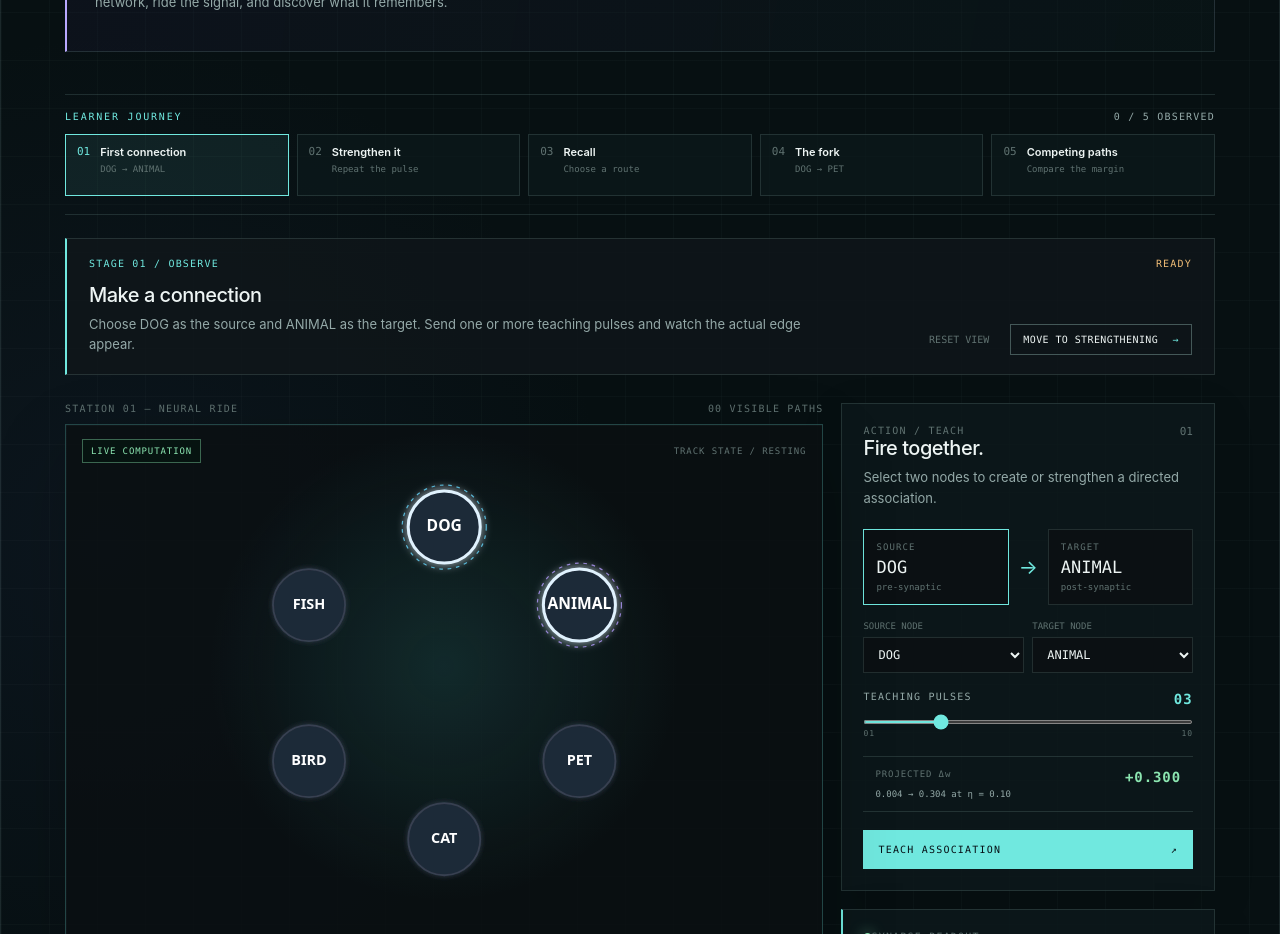
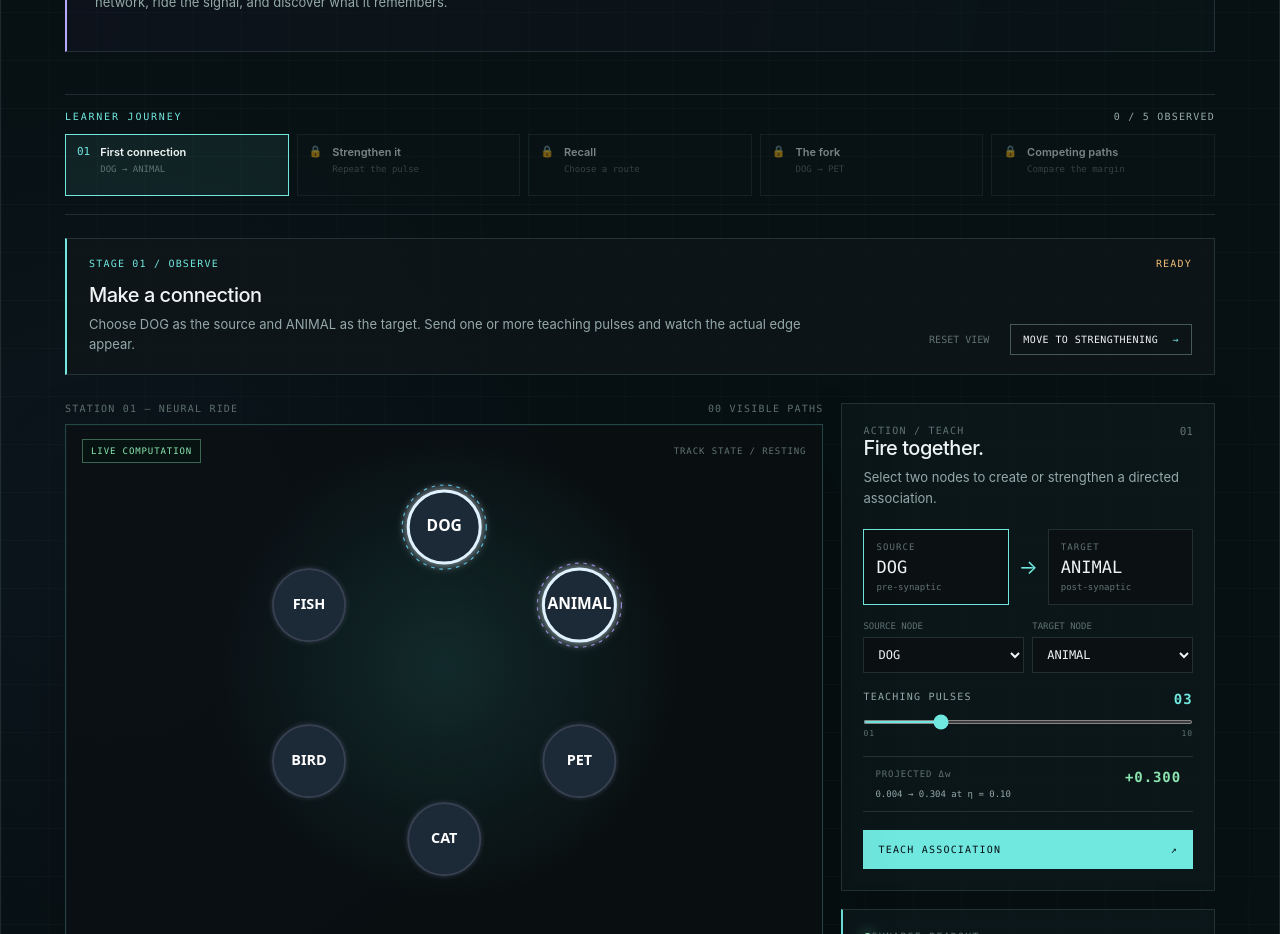
Before and after one commit to sorathiyalaksh37-lang/synaptiCITY, a React (Vite) app: page / in a window 1280 px wide. Shown: the part 900-1834 px from the top of the page. Built offline with nearby package versions, Linux system fonts and the light colour scheme.

Commit message:
fix: enforce sequential learning stage progression

```diff
--- a/src/App.tsx
+++ b/src/App.tsx
@@ -105,6 +105,8 @@ function App() {
   };
 
   const selectStage = (stage: number) => {
+    const highestCompletedStage = completedStages.length > 0 ? Math.max(...completedStages) : 0;
+    if (stage > highestCompletedStage + 1) return; // reject illegal jump
     setActiveStage(stage);
     if (stage === 1 || stage === 2 || stage === 4) {
       setSelectedInput('DOG');
@@ -153,8 +155,16 @@ function App() {
 
       if (association.input === 'DOG' && association.output === 'ANIMAL') {
         completed(1);
-        completed(2);
-        setActiveStage(2);
+        // Stage 2 requires genuine repetition: only complete it if the learner
+        // has already taught DOG→ANIMAL at least once before this action.
+        const priorAnimalTeaches = history.filter(
+          (entry) => entry.input === 'DOG' && entry.output === 'ANIMAL'
+        ).length;
+        if (priorAnimalTeaches >= 1) {
+          completed(2);
+        }
+        // Auto-advance: if stage 2 is now done move to stage 3, else move to stage 2
+        setActiveStage(priorAnimalTeaches >= 1 ? 3 : 2);
       }
       if (association.input === 'DOG' && association.output === 'PET') {
         completed(4);
@@ -177,8 +187,11 @@ function App() {
     if (inputWord === 'DOG') {
       completed(3);
       const hasCompetingPath = history.some((entry) => entry.input === 'DOG' && entry.output === 'PET');
-      if (hasCompetingPath) completed(5);
-      setActiveStage(hasCompetingPath ? 5 : 4);
+      // Stage 5 requires the learner to have already taught DOG→PET (stage 4 completed).
+      // Use completedStages snapshot to check — stage 4 would have been marked by handleTeach.
+      const stage4Done = hasCompetingPath; // DOG→PET teach also completes(4) synchronously
+      if (stage4Done) completed(5);
+      setActiveStage(stage4Done ? 5 : 4);
     }
     window.setTimeout(() => setHighlightedConnection(null), 2000);
   };
--- a/src/components/ExperimentStageRail.tsx
+++ b/src/components/ExperimentStageRail.tsx
@@ -31,16 +31,20 @@ export const ExperimentStageRail: React.FC<ExperimentStageRailProps> = ({
       {stages.map((stage) => {
         const isActive = stage.id === activeStage;
         const isComplete = completedStages.includes(stage.id);
+        const highestCompletedStage = completedStages.length > 0 ? Math.max(...completedStages) : 0;
+        const isLocked = stage.id > highestCompletedStage + 1;
 
         return (
           <button
             key={stage.id}
-            className={`stage-item ${isActive ? 'is-active' : ''} ${isComplete ? 'is-complete' : ''}`}
+            className={`stage-item ${isActive ? 'is-active' : ''} ${isComplete ? 'is-complete' : ''} ${isLocked ? 'opacity-50 cursor-not-allowed' : ''}`}
             onClick={() => onSelect(stage.id)}
             aria-current={isActive ? 'step' : undefined}
+            disabled={isLocked}
+            aria-disabled={isLocked}
           >
             <span className="stage-number">
-              {isComplete ? '✓' : String(stage.id).padStart(2, '0')}
+              {isLocked ? '🔒' : (isComplete ? '✓' : String(stage.id).padStart(2, '0'))}
             </span>
             <span className="stage-copy">
               <strong>{stage.label}</strong>
```
